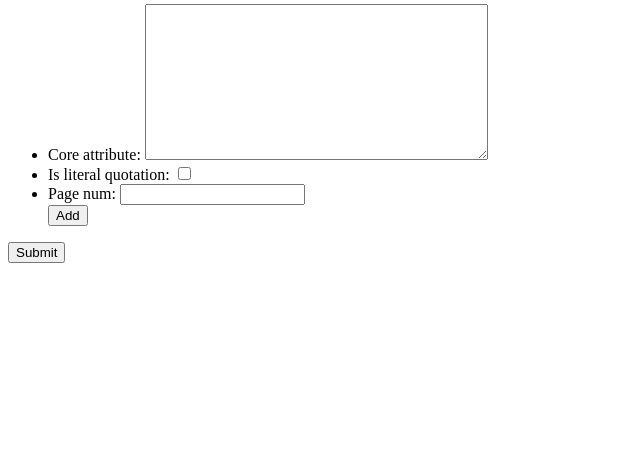
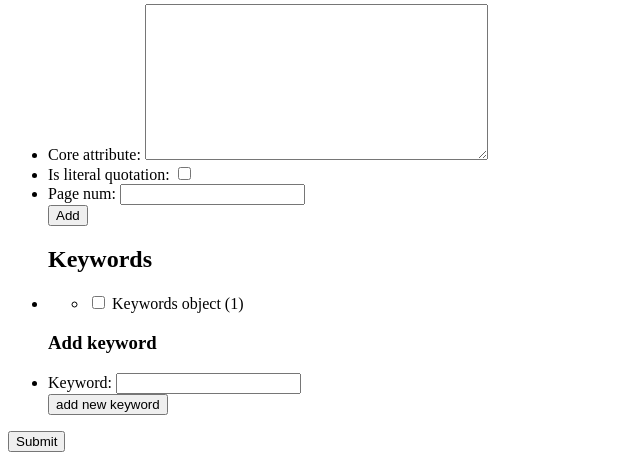
Before and after one commit to blueCat11/Landmarks_Literature_DB, a Django app: page /LM_DB/enterData/ in a window 1280 px wide. Shown: the part 999-1459 px from the top of the page, without its empty margins (0-640 px from the left). Before the commit the page ends 1262 px from the top, so only its background shows below. Run offline with Django 3.2, Linux system fonts and the light colour scheme; tables that the repository leaves empty hold one stand-in row (values such as "Sample post"); some libraries are stand-ins or nearby versions.

Commit message:
add keywords display to template

```diff
--- a/LM_DB_Django/templates/LM_DB/EnterData.html
+++ b/LM_DB_Django/templates/LM_DB/EnterData.html
@@ -5,6 +5,7 @@
 {% block head_block %}
     <script src="https://ajax.googleapis.com/ajax/libs/jquery/1.11.1/jquery.min.js"></script>
     <script src="{% static 'js/addFormToFormsetDynamically.js' %}"></script>
+    <script src="{% static 'js/ajaxSaveKeyword.js' %}"></script>
     <link rel="stylesheet" href="{% static 'css/enterData.css' %}">
 {% endblock %}
 
@@ -48,6 +49,23 @@
                 {% endfor %}
                 <input type="button" value="Add" id="add_core_attribute">
             {% endif %}
+            {% if paper_keywords_form %}
+                <h2>Keywords</h2>
+                <div class="paper_keywords">
+                {% for field in paper_keywords_form.hidden_fields %}
+                    {{ field }}
+                {% endfor %}
+                {{ paper_keywords_form.as_ul }}
+                </div>
+            {% endif %}
+            {% if keyword_form %}
+                <h3 id="add_keywords">Add keyword</h3>
+                {% for field in keyword_form.hidden_fields %}
+                    {{ field }}
+                {% endfor %}
+                {{ keyword_form.as_ul }}
+                <input type="button" name="new_keyword" value="add new keyword" onclick="saveNewKeyword()"/>
+            {% endif %}
         </ul>
         <input class="button" type="submit" name="{{ original_form_name }}" value="Submit"/>
     </form>
```
